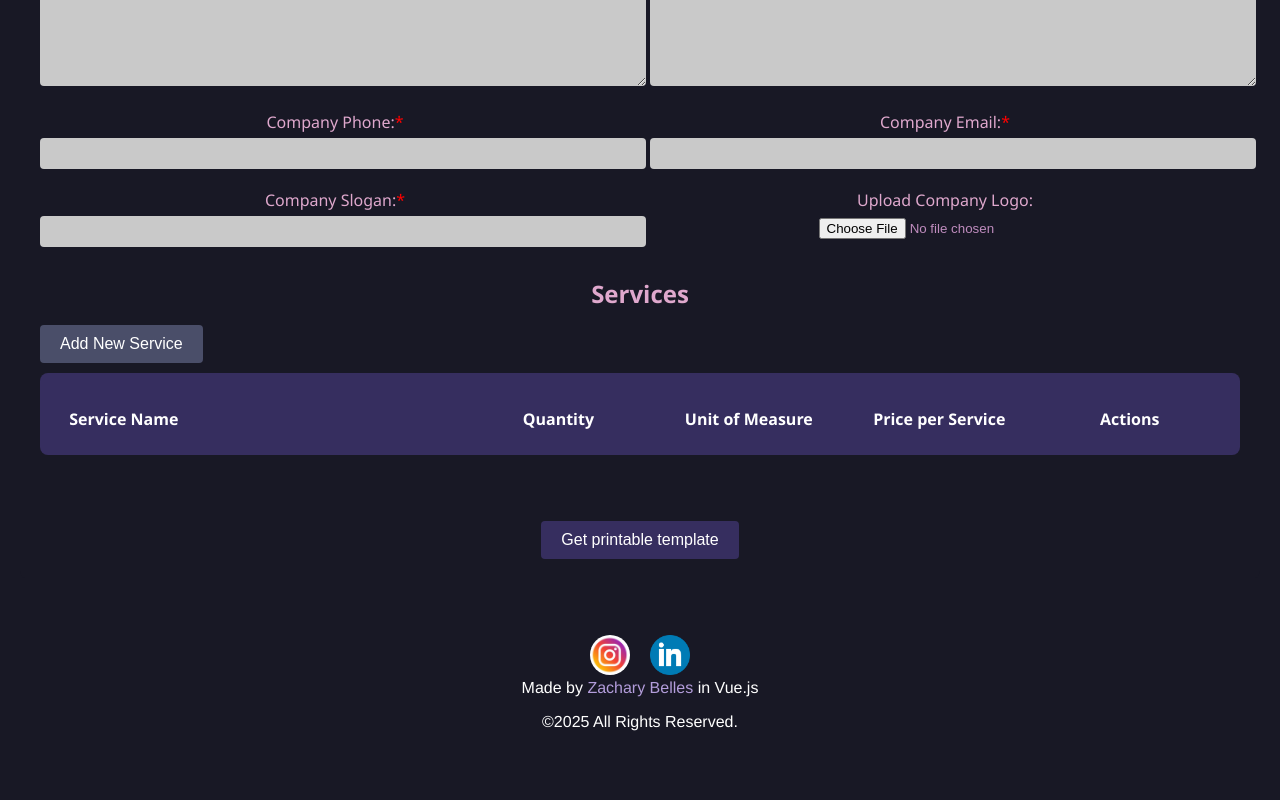
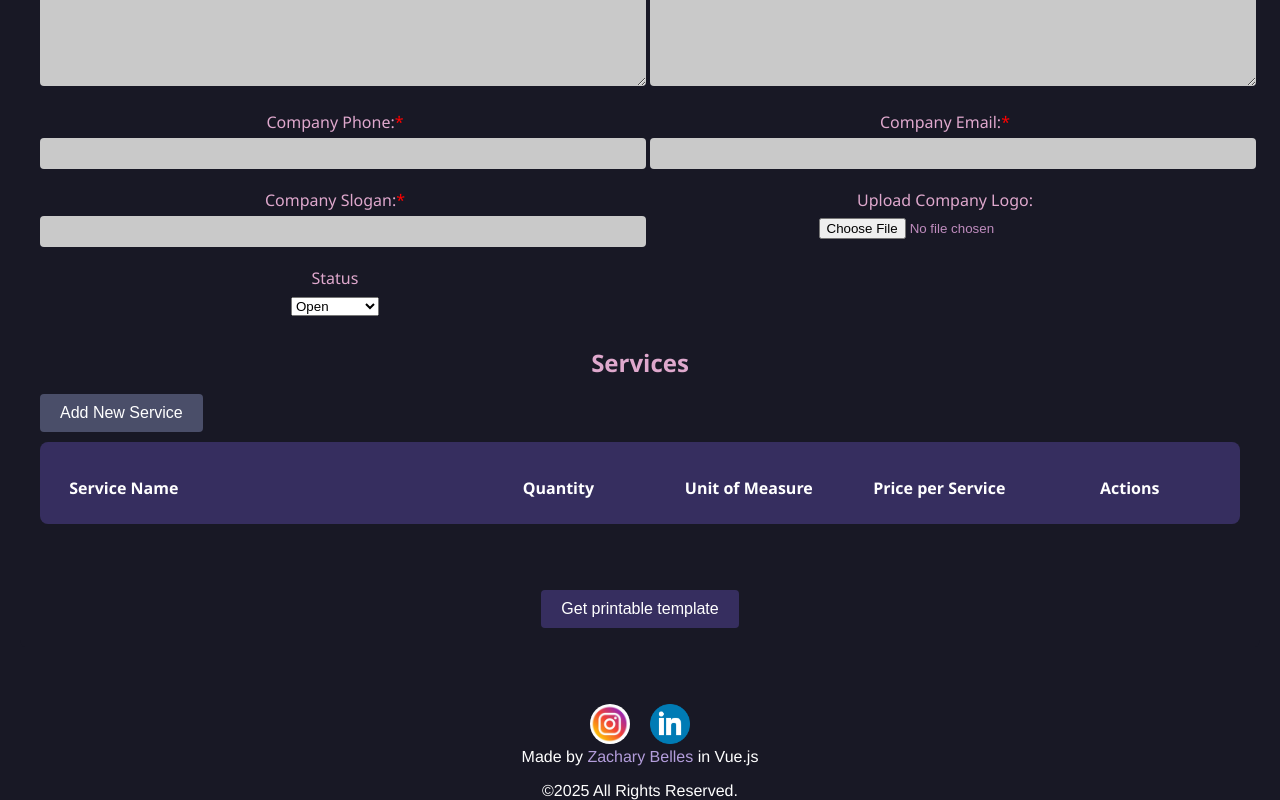
Before and after one commit to zmbelles/personal-site-v2, a Vue app: page /forms/invoice in a window 1280 px wide. Shown: the part 701-1501 px from the top of the page. Before the commit the page ends 1432 px from the top, so only its background shows below. Built offline with nearby package versions, Linux system fonts and the light colour scheme.

Commit message:
add status column to pdf

```diff
--- a/src/components/forms/invoice/Invoice_View.vue
+++ b/src/components/forms/invoice/Invoice_View.vue
@@ -60,6 +60,13 @@
             <div v-if="invoice.logoDataUrl" class="logo-preview">
               <img :src="invoice.logoDataUrl" alt="Company Logo" />
             </div>
+          </div>
+          <div class="form-group">
+            <label for="status">Status</label>
+            <select v-model="invoice.status" id="status" class="form-control">
+              <option>Open</option>
+              <option>Paid in Full</option>
+            </select>
           </div>
         </div>
         <div class="services-section">
--- a/src/components/forms/invoice/invoice_Class.js
+++ b/src/components/forms/invoice/invoice_Class.js
@@ -12,6 +12,7 @@ class Invoice {
         this.companyPhone = '';
         this.companyEmail = '';
         this.logoDataUrl = '';
+        this.status = 'Open';
     }
 
     setDueDate(date) {
@@ -28,6 +29,10 @@ class Invoice {
 
     setTotal(total) {
         this.total = total;
+    }
+
+    setStatus(status) {
+        this.status = status;
     }
 
     setCompanyName(companyName) {
@@ -78,6 +83,10 @@ class Invoice {
         this.services.splice(index, 1);
     }
 
+    getStatus() {
+        return this.status;
+    }
+
     getFullInvoice() {
         return {
 
@@ -88,7 +97,8 @@ class Invoice {
             total: this.total,
             services: this.services,
             dueDate: this.dueDate,
-            memo: this.memo
+            memo: this.memo,
+            status: this.status
         }
     }
 }
--- a/src/components/forms/invoice/invoice_Factory.js
+++ b/src/components/forms/invoice/invoice_Factory.js
@@ -36,6 +36,10 @@ export async function invoiceFactory(invoice) {
             <tr>
               <td><strong>Today's Date:</strong></td>
               <td>${invoice.todaysDate}</td>
+            </tr>
+            <tr>
+              <td><strong>Status:</strong></td>
+              <td>${invoice.status}</td>
             </tr>
           </table>
         </div>
```
